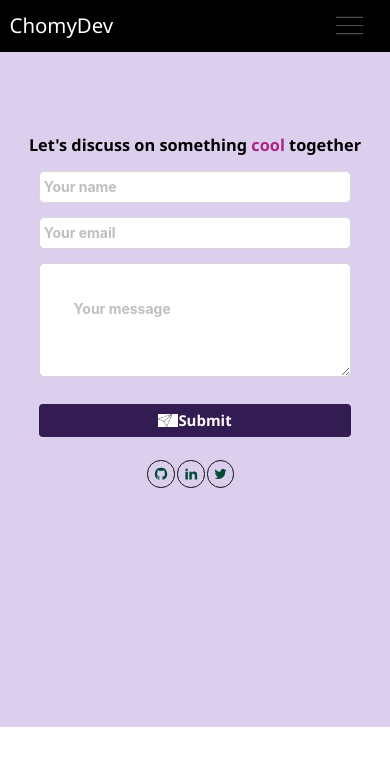
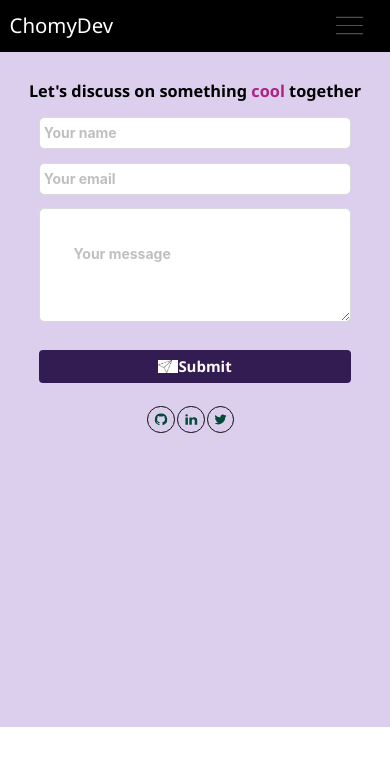
Before and after one commit to chiomaubaezuonu/my-portfolio, a Next.js app: page /contact in a window 390 px wide. Shown: the top 766 px of the page. Built offline with nearby package versions, Linux system fonts and the light colour scheme; a web font is replaced by a local one.

Commit message:
reduced padding  for contact wrapper

```diff
--- a/app/contact/contact.module.css
+++ b/app/contact/contact.module.scss
@@ -107,7 +107,7 @@
         flex-direction: column;
         align-items: center;
         height: 80vh;
-        padding: 6rem 2rem;
+        padding: 2rem 2rem 6rem 2rem;
     }
     .smallScreenContactTitle{
         text-align: center;
--- a/app/contact/page.tsx
+++ b/app/contact/page.tsx
@@ -1,6 +1,6 @@
 "use client"
 import React, { useRef, useState } from 'react'
-import styles from './contact.module.css'
+import styles from './contact.module.scss'
 import Image from 'next/image'
 import github from './github.svg'
 import twitter from './twitter.svg'
--- a/app/landing/landing.module.scss
+++ b/app/landing/landing.module.scss
@@ -454,7 +454,6 @@
     .skillsWrapper {
         width: 100%;
         padding: 0.1rem;
-        background-color: blue;
         height: 100%;
     }
 
```
